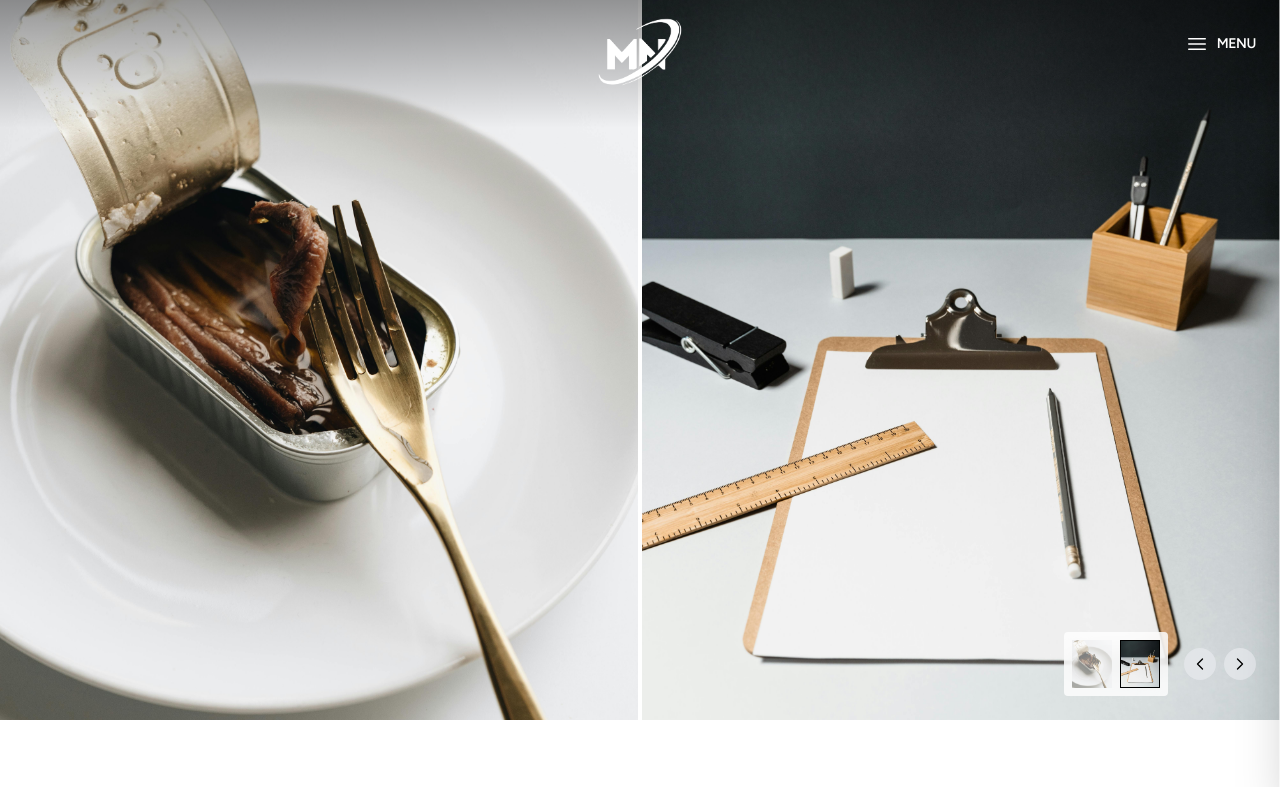
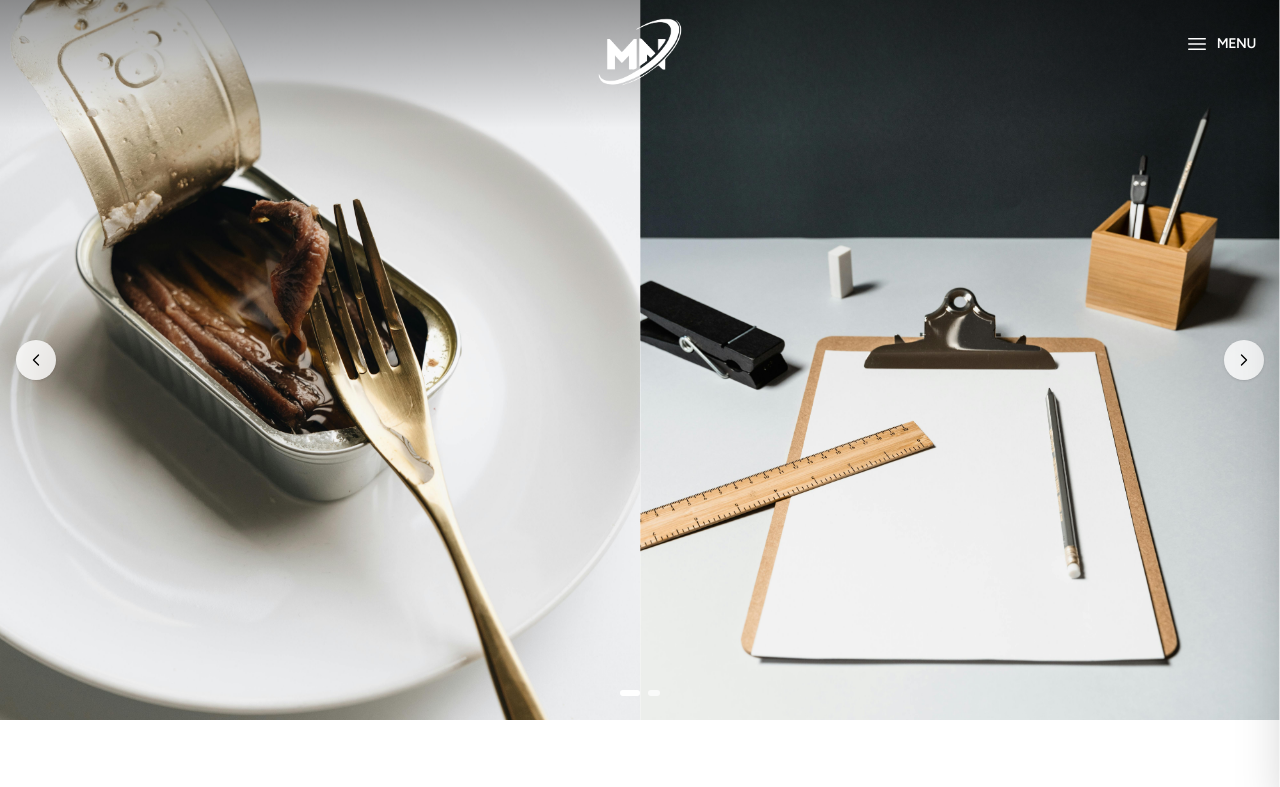
Before and after one commit to norbit-solutions/noor-website, a Next.js app: page /categories/agricultural-products/certified-corn-seeds in a window 1280 px wide. Shown: the top 787 px of the page. Built offline with nearby package versions, Linux system fonts and the light colour scheme.

Commit message:
Refactor FeaturedProducts component to use external PRODUCTS data and improve product rendering with ProductCard

```diff
--- a/app/components/home/FeaturedProducts.tsx
+++ b/app/components/home/FeaturedProducts.tsx
@@ -1,75 +1,12 @@
 "use client";
 
-import Image from "next/image";
 import Link from "next/link";
 import { useTranslations } from "next-intl";
+import { PRODUCTS } from "@/app/data/products";
+import ProductCard from "@/app/components/products/ProductCard";
 
-const PRODUCTS = [
-  {
-    id: 1,
-    key: "paperReam" as const,
-    price: "3 500 FCFA",
-    image: "/images/products/paper-ream.jpg",
-    link: "#",
-    isNew: true,
-  },
-  {
-    id: 2,
-    key: "printer" as const,
-    price: "185 000 FCFA",
-    image: "/images/products/printer.jpg",
-    link: "#",
-    isNew: false,
-  },
-  // {
-  //   id: 3,
-  //   key: "generator" as const,
-  //   price: "450 000 FCFA",
-  //   image: "/images/products/notebook.jpg",
-  //   link: "#",
-  //   isNew: true,
-  // },
-  {
-    id: 4,
-    key: "cornSeeds" as const,
-    price: "25 000 FCFA",
-    image: "/images/products/corn-seeds.jpg",
-    link: "#",
-    isNew: false,
-  },
-  // {
-  //   id: 5,
-  //   key: "inkCartridges" as const,
-  //   price: "12 000 FCFA",
-  //   image: "/images/products/bulb.jpg",
-  //   link: "#",
-  //   isNew: true,
-  // },
-  {
-    id: 6,
-    key: "officeFurniture" as const,
-    price: "95 000 FCFA",
-    image: "/images/products/office-furnitures.jpg",
-    link: "#",
-    isNew: false,
-  },
-  {
-    id: 7,
-    key: "technicalTools" as const,
-    price: "35 000 FCFA",
-    image: "/images/products/car-parts.jpg",
-    link: "#",
-    isNew: false,
-  },
-  // {
-  //   id: 8,
-  //   key: "fertilizer" as const,
-  //   price: "18 000 FCFA",
-  //   image: "/images/products/filter.jpg",
-  //   link: "#",
-  //   isNew: true,
-  // },
-];
+const FEATURED_IDS = ["1", "2", "4", "6", "7"];
+const featuredProducts = PRODUCTS.filter((p) => FEATURED_IDS.includes(p.id));
 
 export default function FeaturedProducts() {
   const t = useTranslations("FeaturedProducts");
@@ -91,50 +28,13 @@ export default function FeaturedProducts() {
       </div>
 
       {/* Products Grid */}
-      <div className="grid grid-cols-2 gap-4 sm:gap-6 lg:grid-cols-4">
-        {PRODUCTS.map((product, index) => (
-          <Link
+      <div className="grid grid-cols-2 gap-x-1 gap-y-8 lg:grid-cols-4">
+        {featuredProducts.map((product, index) => (
+          <ProductCard
             key={product.id}
-            href={product.link}
-            className="group block"
-            data-aos="fade-up"
-            data-aos-delay={index * 75}
-          >
-            {/* Image Container */}
-            <div className="relative aspect-square w-full overflow-hidden bg-gray-100">
-              <Image
-                src={product.image}
-                alt={t(`products.${product.key}.name`)}
-                fill
-                className="object-cover transition-transform duration-700 group-hover:scale-105"
-              />
-              {/* New Badge */}
-              {product.isNew && (
-                <span className="absolute left-3 top-3 bg-black px-2 py-1 text-[10px] font-semibold uppercase tracking-wider text-white">
-                  {t("new")}
-                </span>
-              )}
-              {/* Quick View Overlay */}
-              <div className="absolute inset-0 flex items-center justify-center bg-black/0 opacity-0 transition-all duration-300 group-hover:bg-black/20 group-hover:opacity-100">
-                <span className="translate-y-4 rounded-full bg-white px-4 py-2 text-xs font-semibold uppercase tracking-wider text-black transition-transform duration-300 group-hover:translate-y-0">
-                  {t("viewDetails")}
-                </span>
-              </div>
-            </div>
-
-            {/* Product Info */}
-            <div className="mt-4 space-y-1 text-center">
-              <span className="text-[10px] font-medium uppercase tracking-wider text-gray-400">
-                {t(`products.${product.key}.category`)}
-              </span>
-              <h3 className="text-sm font-medium text-black transition-colors group-hover:text-gray-600">
-                {t(`products.${product.key}.name`)}
-              </h3>
-              <p className="text-sm font-semibold text-black">
-                {product.price}
-              </p>
-            </div>
-          </Link>
+            product={product}
+            index={index}
+          />
         ))}
       </div>
 
--- a/app/components/products/ImageCarousel.tsx
+++ b/app/components/products/ImageCarousel.tsx
@@ -1,6 +1,6 @@
 "use client";
 
-import { useState, useCallback } from "react";
+import { useState, useCallback, useRef } from "react";
 import Image from "next/image";
 
 interface ImageCarouselProps {
@@ -9,85 +9,121 @@ interface ImageCarouselProps {
 }
 
 export default function ImageCarousel({ images, alt }: ImageCarouselProps) {
-  const [current, setCurrent] = useState(images.length > 1 ? 1 : 0);
+  const n = images.length;
 
-  const prev = useCallback(() => {
-    setCurrent((c) => (c === 0 ? images.length - 1 : c - 1));
-  }, [images.length]);
+  // leftIndex = index of image shown in the left panel.
+  // Right panel always shows (leftIndex + 1) % n.
+  const [leftIndex, setLeftIndex] = useState(0);
 
-  const next = useCallback(() => {
-    setCurrent((c) => (c === images.length - 1 ? 0 : c + 1));
-  }, [images.length]);
+  // stripX is translateX as a % of the strip's own width.
+  // Strip is 200% of container → each of 4 slots is 25% of strip = 50% of container.
+  //   translateX(-25%)  → shows slot[0] (leftIndex)   on left, slot[1] (leftIndex+1) on right  ← default
+  //   translateX(-50%)  → shows slot[1] (leftIndex+1) on left, slot[2] (leftIndex+2) on right  ← next target
+  //   translateX(  0%)  → shows slot[-1](leftIndex-1) on left, slot[0] (leftIndex)   on right  ← prev target
+  const [stripX, setStripX] = useState(-25);
+  const [withTransition, setWithTransition] = useState(false);
+  const [animating, setAnimating] = useState(false);
+  const timerRef = useRef<ReturnType<typeof setTimeout> | null>(null);
+
+  // Image for a given offset from leftIndex
+  const img = (offset: number) => images[((leftIndex + offset) % n + n) % n];
+
+  const slide = useCallback(
+    (dir: "next" | "prev") => {
+      if (animating || n <= 1) return;
+      if (timerRef.current) clearTimeout(timerRef.current);
+
+      setAnimating(true);
+      setWithTransition(true);
+      setStripX(dir === "next" ? -50 : 0);
+
+      timerRef.current = setTimeout(() => {
+        // Disable transition, update index, snap strip back instantly
+        setWithTransition(false);
+        setLeftIndex((prev) =>
+          dir === "next" ? (prev + 1) % n : (prev - 1 + n) % n,
+        );
+        setStripX(-25);
+        // Wait for DOM to apply the snap before re-enabling interaction
+        requestAnimationFrame(() =>
+          requestAnimationFrame(() => setAnimating(false)),
+        );
+      }, 550);
+    },
+    [animating, n],
+  );
+
+  const goNext = useCallback(() => slide("next"), [slide]);
+  const goPrev = useCallback(() => slide("prev"), [slide]);
 
   return (
-    <div className="grid grid-cols-1 h-[90svh] lg:grid-cols-2 gap-1 relative">
-      {/* Top Gradient Overlay for Header Visibility */}
+    <div className="relative h-[90svh] overflow-hidden">
+      {/* Header gradient overlay */}
       <div className="absolute top-0 left-0 right-0 h-32 bg-gradient-to-b from-black/40 to-transparent z-30 pointer-events-none" />
 
-      {/* Left Image - Always shows the first image */}
-      <div className="relative h-full w-full bg-[#f6f6f6] overflow-hidden">
+      {/* ── Desktop: 2-panel sliding strip ── */}
+      <div className="hidden lg:block h-full overflow-hidden">
+        <div
+          className="flex h-full"
+          style={{
+            width: "200%",
+            transform: `translateX(${stripX}%)`,
+            transition: withTransition
+              ? "transform 0.55s cubic-bezier(0.4, 0, 0.2, 1)"
+              : "none",
+          }}
+        >
+          {([-1, 0, 1, 2] as const).map((offset) => (
+            <div
+              key={offset}
+              className="relative h-full flex-shrink-0 bg-[#f6f6f6]"
+              style={{ width: "25%" }}
+            >
               <Image
-          src={images[0]}
-          alt={`${alt} 1`}
+                src={img(offset)}
+                alt={`${alt} ${((leftIndex + offset) % n + n) % n + 1}`}
                 fill
                 className="object-cover"
-          sizes="(max-width: 1024px) 100vw, 50vw"
-          priority
+                sizes="50vw"
+                priority={offset === 0 || offset === 1}
               />
             </div>
+          ))}
+        </div>
 
-      {/* Right Image - Carousel */}
-      <div className="relative h-full w-full bg-[#f6f6f6] overflow-hidden group">
-        {images.map((img, index) => (
+        {/* 1px centre divider */}
+        <div className="absolute inset-y-0 left-1/2 w-px bg-white/30 z-10 pointer-events-none" />
+      </div>
+
+      {/* ── Mobile: single image, simple fade ── */}
+      <div className="lg:hidden h-full relative bg-[#f6f6f6]">
+        {images.map((src, i) => (
           <div
-            key={index}
+            key={i}
             className={`absolute inset-0 transition-opacity duration-500 ${
-              index === current ? "opacity-100 z-10" : "opacity-0 z-0"
+              i === leftIndex ? "opacity-100 z-10" : "opacity-0 z-0"
             }`}
           >
             <Image
-              src={img}
-              alt={`${alt} ${index + 1}`}
+              src={src}
+              alt={`${alt} ${i + 1}`}
               fill
               className="object-cover"
-              sizes="(max-width: 1024px) 100vw, 50vw"
-              priority={index === 1}
+              sizes="100vw"
+              priority={i === 0}
             />
           </div>
         ))}
-
-        {/* Thumbnails & Controls Overlay */}
-        {images.length > 1 && (
-          <div className="absolute bottom-6 right-6 z-20 flex items-center gap-4">
-            {/* Thumbnails */}
-            <div className="flex gap-2 bg-white/80 backdrop-blur-md p-2 rounded-sm">
-              {images.map((img, index) => (
-                <button
-                  key={index}
-                  onClick={() => setCurrent(index)}
-                  className={`relative w-10 h-12 overflow-hidden transition-all duration-300 ${
-                    index === current
-                      ? "border border-black opacity-100"
-                      : "opacity-50 hover:opacity-100"
-                  }`}
-                  aria-label={`View image ${index + 1}`}
-                >
-                  <Image
-                    src={img}
-                    alt={`${alt} thumbnail ${index + 1}`}
-                    fill
-                    className="object-cover"
-                    sizes="40px"
-                  />
-                </button>
-              ))}
       </div>
 
-            {/* Arrows */}
-            <div className="flex gap-2">
+      {/* ── Controls (shared for both breakpoints) ── */}
+      {n > 1 && (
+        <>
+          {/* Left arrow */}
           <button
-                onClick={prev}
-                className="w-8 h-8 rounded-full bg-gray-200/80 hover:bg-gray-300 flex items-center justify-center transition-colors backdrop-blur-sm"
+            onClick={goPrev}
+            disabled={animating}
+            className="absolute left-4 top-1/2 -translate-y-1/2 z-20 w-10 h-10 rounded-full bg-white/80 hover:bg-white flex items-center justify-center transition-colors backdrop-blur-sm shadow disabled:opacity-40"
             aria-label="Previous image"
           >
             <svg
@@ -104,9 +140,12 @@ export default function ImageCarousel({ images, alt }: ImageCarouselProps) {
               />
             </svg>
           </button>
+
+          {/* Right arrow */}
           <button
-                onClick={next}
-                className="w-8 h-8 rounded-full bg-gray-200/80 hover:bg-gray-300 flex items-center justify-center transition-colors backdrop-blur-sm"
+            onClick={goNext}
+            disabled={animating}
+            className="absolute right-4 top-1/2 -translate-y-1/2 z-20 w-10 h-10 rounded-full bg-white/80 hover:bg-white flex items-center justify-center transition-colors backdrop-blur-sm shadow disabled:opacity-40"
             aria-label="Next image"
           >
             <svg
@@ -123,10 +162,28 @@ export default function ImageCarousel({ images, alt }: ImageCarouselProps) {
               />
             </svg>
           </button>
+
+          {/* Dot indicators */}
+          <div className="absolute bottom-6 left-1/2 -translate-x-1/2 z-20 flex gap-2 items-center">
+            {images.map((_, i) => {
+              const isLeft = i === leftIndex;
+              const isRight = i === (leftIndex + 1) % n;
+              return (
+                <div
+                  key={i}
+                  className={`rounded-full bg-white transition-all duration-300 ${
+                    isLeft
+                      ? "w-5 h-1.5 opacity-100"
+                      : isRight
+                        ? "w-3 h-1.5 opacity-70"
+                        : "w-1.5 h-1.5 opacity-40"
+                  }`}
+                />
+              );
+            })}
           </div>
-          </div>
+        </>
       )}
-      </div>
     </div>
   );
 }
--- a/app/components/products/ProductInfo.tsx
+++ b/app/components/products/ProductInfo.tsx
@@ -1,6 +1,5 @@
 "use client";
 
-import { useEffect } from "react";
 import Link from "next/link";
 import { useTranslations } from "next-intl";
 import { Product } from "@/app/data/products";
@@ -13,9 +12,6 @@ interface ProductInfoProps {
 export default function ProductInfo({ product }: ProductInfoProps) {
   const t = useTranslations("ProductDetail");
   const pt = useTranslations("FeaturedProducts");
-  useEffect(() => {
-    window.scrollTo(0, 0);
-  }, []);
 
   const name = pt(`products.${product.nameKey}.name`);
   const category = pt(`products.${product.nameKey}.category`);
```
Also changed, not shown: app/components/products/ProductCard.tsx (+14 -5 lines), app/components/ui/SmoothScroll.tsx (+12 -0 lines). Lines whose indentation alone changed are shown as unchanged.
